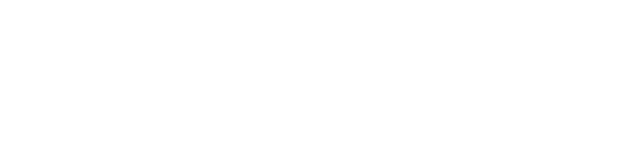
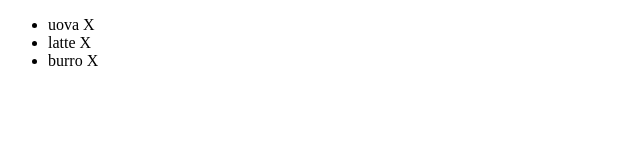
Before and after one commit to danielevergani/js-todo-clone, a plain HTML site: page index.html in a window 1280 px wide. Shown: the whole page, without its empty margins (0-640 px from the left). Drawn offline with nearby package versions, Linux system fonts and the light colour scheme.

Commit message:
clono + inietto lista con prepend e append

```diff
--- a/css/style.css
+++ b/css/style.css
@@ -0,0 +1,3 @@
+.template{
+    display: none;
+}
--- a/index.html
+++ b/index.html
@@ -9,9 +9,13 @@
     </head>
     <body>
 
+        <ul class="lista">
 
+        </ul>
 
-
+        <div class="template">
+            <li> <span class="delete__item">X</span></li>
+        </div>
         <script src="https://ajax.googleapis.com/ajax/libs/jquery/3.6.0/jquery.min.js"></script>
         <script src="js/script.js"></script>
     </body>
--- a/js/script.js
+++ b/js/script.js
@@ -0,0 +1,11 @@
+var listaSpesa = ["uova", "latte", "burro"];
+
+
+// clono e assegno info al template
+for( var i = 0; i < listaSpesa.length; i++ ){
+
+    var template = $(".template li").clone();
+    template.prepend(listaSpesa[i]);
+    $(".lista").append(template);
+
+}
```
